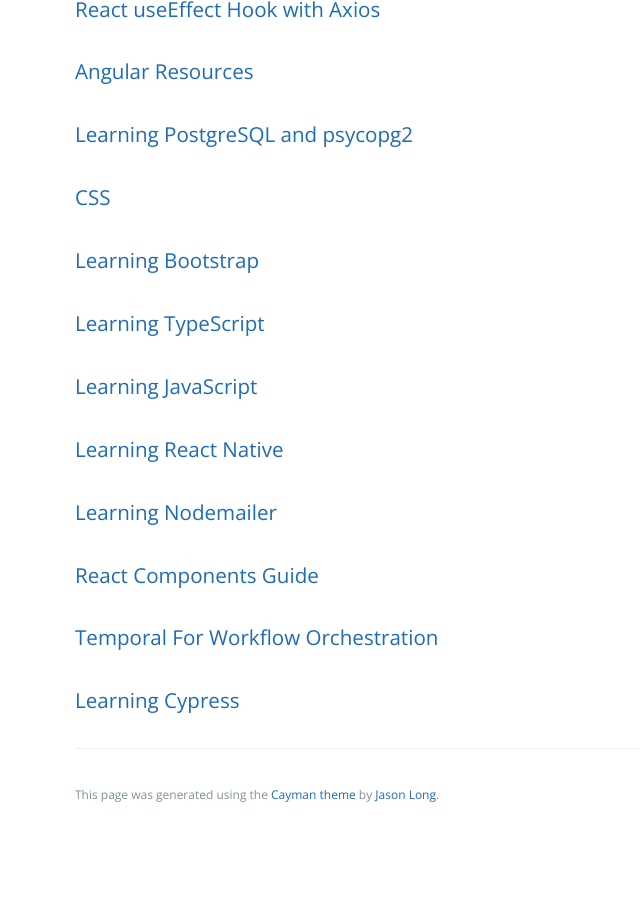
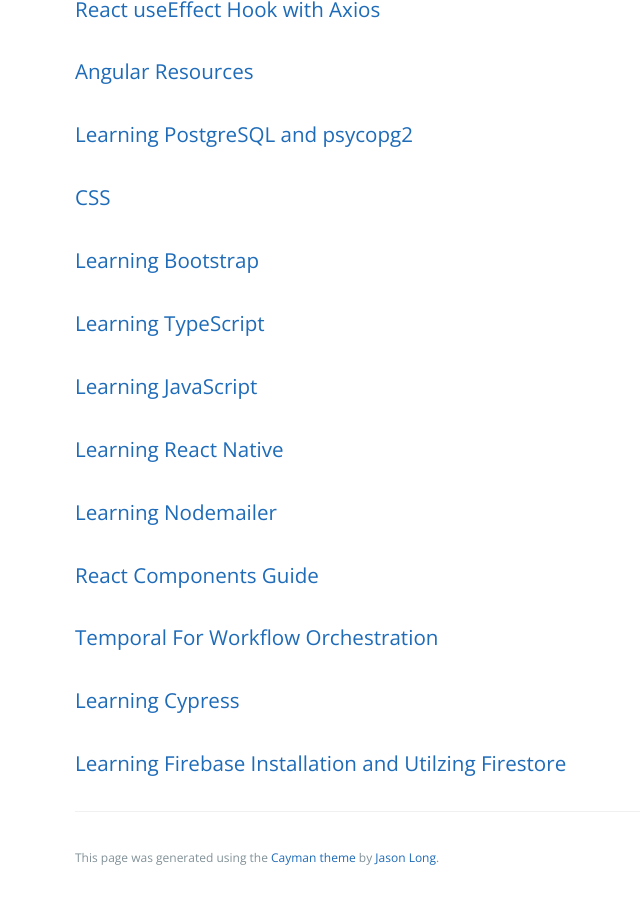
Before and after one commit to learning-software-engineering/learning-software-engineering.github.io, a Jekyll site: the page built from Topics/Tech_Stacks.md, in a window 1280 px wide and 900 px high, scrolled down 793 px. Shown: the whole window, without its empty margins (149-789 px from the left). Built offline with Jekyll 4.4.1, drawn with Linux system fonts in a browser that asks for light colours; our own code applies the rules of GitHub Pages for plain Markdown files; before the commit the page ends 1630 px from its top, so only the background shows below that.

Commit message:
Update Tech_Stacks.md

```diff
--- a/Topics/Tech_Stacks.md
+++ b/Topics/Tech_Stacks.md
@@ -18,3 +18,4 @@
 ### [React Components Guide](./Tech_Stacks/React_Components.md)
 ### [Temporal For Workflow Orchestration](./Tech_Stacks/Temporal.md)
 ### [Learning Cypress](./Tech_Stacks/Cypress.md)
+### [Learning Firebase Installation and Utilzing Firestore](./Tech_Stacks/Firebase_and_Firestore.md)
```
